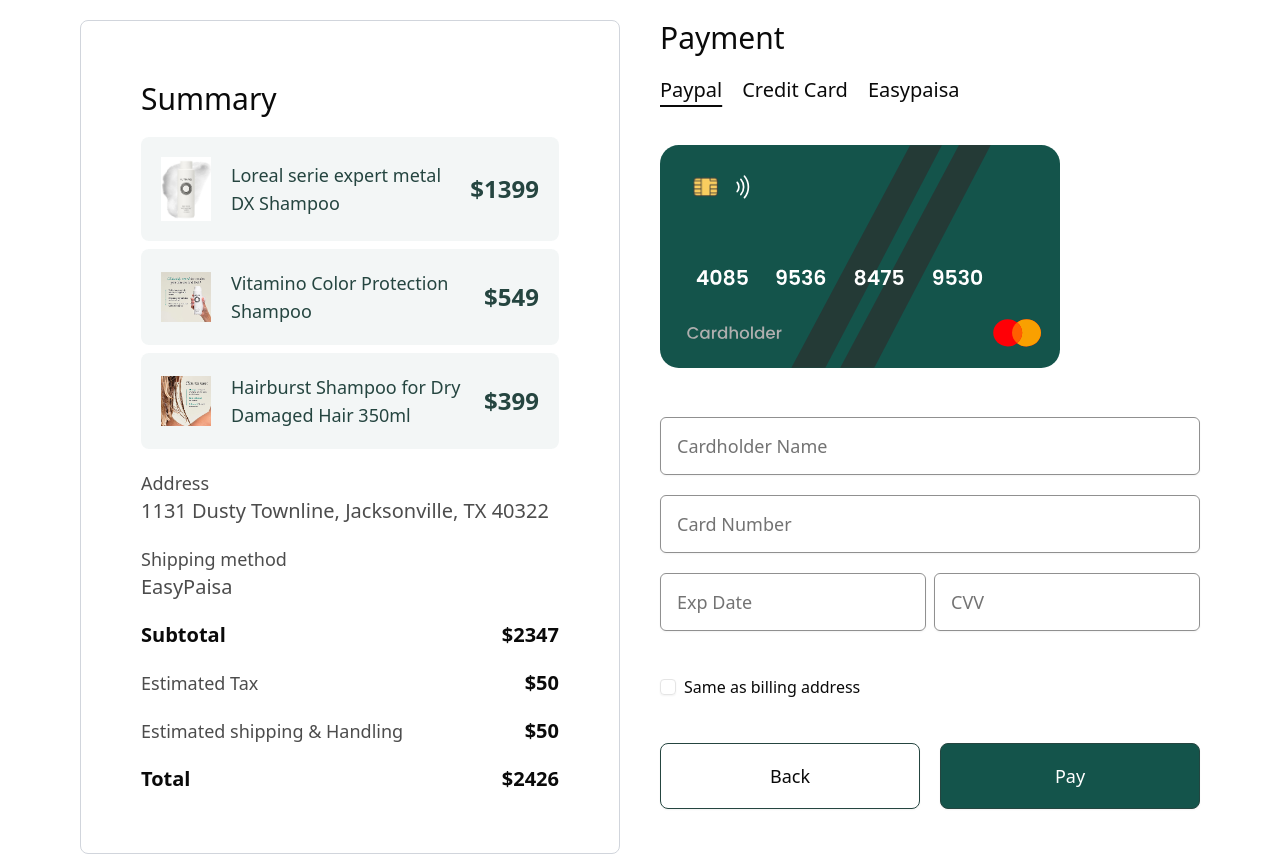
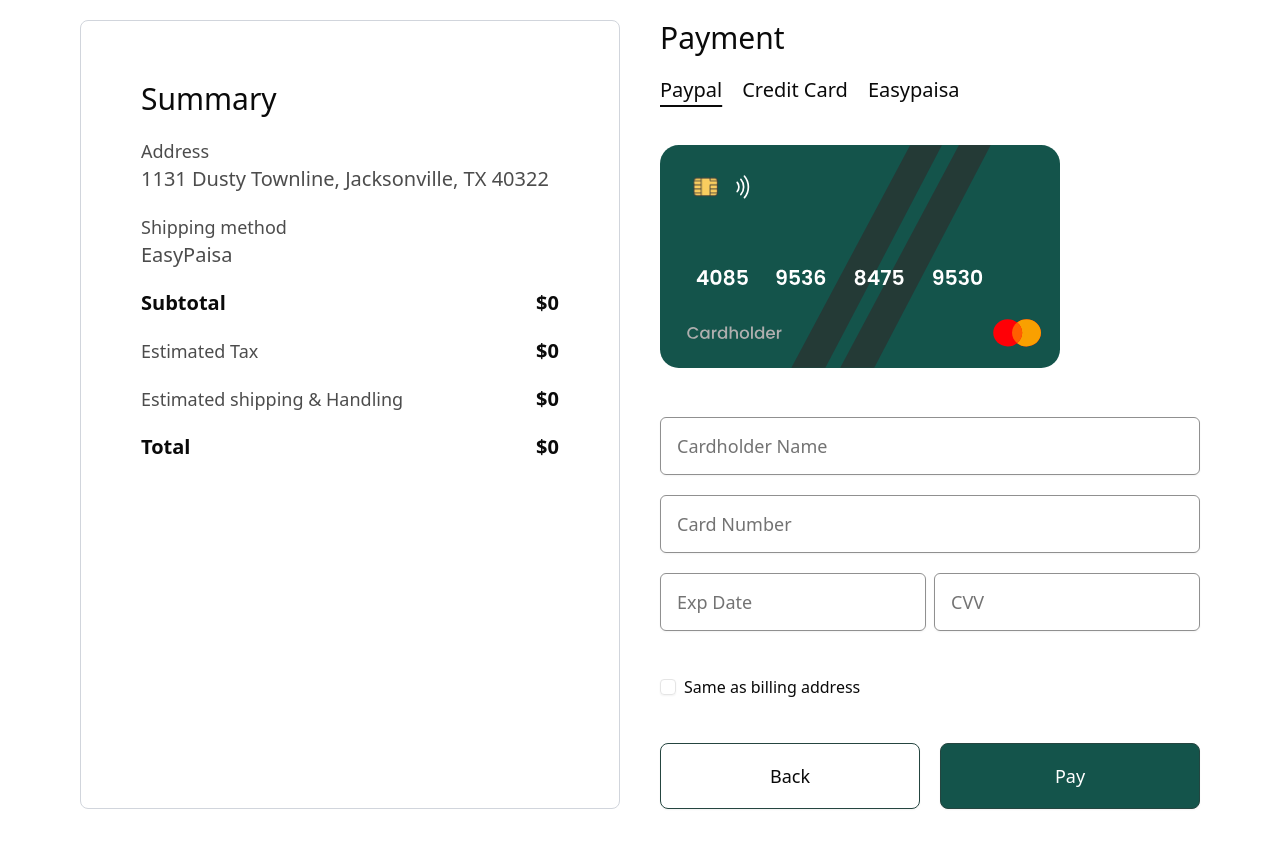
Before and after one commit to FaizanAli-io/Regenerative-Aesthetics-FE, a Next.js app in the folder frontend/: page /payment in a window 1280 px wide. Shown: the part 1700-2556 px from the top of the page. Built offline with nearby package versions, Linux system fonts and the light colour scheme.

Commit message:
Sync order summary with cart store.

```diff
--- a/frontend/app/cart/OrderSummary.tsx
+++ b/frontend/app/cart/OrderSummary.tsx
@@ -1,11 +1,20 @@
+'use client';
+
 import React from 'react';
 import TextField from '../components/TextField';
 import TextFieldLablel from '../components/TextFieldLable';
 import { Button } from '@/components/ui/button';
 import { useCart } from '@/lib/stores/cart';
+import { toast } from 'sonner';
+import { redirect } from 'next/navigation';
 
 const OrderSummary = () => {
   const total = useCart(state => state.cart.totalPrice);
+
+  const handleCheckout = () => {
+    if (total > 0) redirect('/payment');
+    else toast.error('Your cart is empty!');
+  };
 
   return (
     <div className='border-1 border-gray-300 rounded-md p-15 space-y-5'>
@@ -47,7 +56,10 @@
         <p className='font-semibold text-xl'>${total > 0 ? total + 100 : 0}</p>
       </div>
 
-      <Button className='w-full text-xl py-6 mt-4 rounded-sm bg-primary-variant2'>
+      <Button
+        className='w-full text-xl py-6 mt-4 rounded-sm bg-primary-variant2 cursor-pointer'
+        onClick={handleCheckout} // Attach handleCheckout to the button
+      >
         Checkout
       </Button>
     </div>
--- a/frontend/app/payment/OrderSummary.tsx
+++ b/frontend/app/payment/OrderSummary.tsx
@@ -1,37 +1,19 @@
+'use client';
+
 import React from 'react';
 import SummaryItem from './_components/SummaryItem';
-
-const data = [
-  {
-    image: '/images/product/1.png',
-    price: '$1399',
-    text: 'Loreal serie expert metal DX Shampoo',
-  },
-  {
-    image: '/images/product/2.png',
-    price: '$549',
-    text: 'Vitamino Color Protection Shampoo',
-  },
-  {
-    image: '/images/product/3.png',
-    price: '$399',
-    text: 'Hairburst Shampoo for Dry Damaged Hair 350ml ',
-  },
-];
+import { useCart } from '@/lib/stores/cart';
 
 const OrderSummary = () => {
+  const items = useCart(state => state.cart.items);
+  const total = useCart(state => state.cart.totalPrice);
+
   return (
     <div className='border-1 border-gray-300 rounded-md p-15 space-y-5'>
       <h2 className='text-3xl'>Summary</h2>
       <div className=' space-y-2'>
-        {data.map((item, i) => (
-          <SummaryItem
-            image={item.image}
-            text={item.text}
-            price={item.price}
-            key={i}
-          />
-        ))}
+        {items &&
+          items.map(item => <SummaryItem key={item.id} product={item} />)}
       </div>
 
       <div className='text-black/70'>
@@ -46,21 +28,21 @@
 
       <div className='flex justify-between'>
         <p className='font-semibold text-xl'>Subtotal</p>
-        <p className='font-semibold text-xl'>$2347</p>
+        <p className='font-semibold text-xl'>${total}</p>
       </div>
 
       <div className='flex justify-between'>
         <p className='text-black/70 text-lg'>Estimated Tax</p>
-        <p className='font-semibold text-xl'>$50</p>
+        <p className='font-semibold text-xl'>${!total ? 0 : '50'}</p>
       </div>
       <div className='flex justify-between'>
         <p className='text-black/70 text-lg'>Estimated shipping & Handling</p>
-        <p className='font-semibold text-xl'>$50</p>
+        <p className='font-semibold text-xl'>${!total ? 0 : '50'}</p>
       </div>
 
       <div className='flex justify-between'>
         <p className='font-semibold text-xl'>Total</p>
-        <p className='font-semibold text-xl'>$2426</p>
+        <p className='font-semibold text-xl'>${total ? total + 100 : 0}</p>
       </div>
     </div>
   );
--- a/frontend/app/payment/_components/SummaryItem.tsx
+++ b/frontend/app/payment/_components/SummaryItem.tsx
@@ -1,24 +1,24 @@
 import React, { HTMLAttributes } from 'react';
 import Image from 'next/image';
+import { Product } from '@/lib/services/products-service';
 
 interface Props extends HTMLAttributes<HTMLDivElement> {
-  image: string;
-  text: string;
-  price: string;
+  product: Product;
 }
 
-const SummaryItem = ({ image, text, price }: Props) => {
+const SummaryItem = ({ product: { price, title } }: Props) => {
   return (
     <div className='bg-primary-variant2/5 flex items-center justify-between space-x-5 p-5 text-2xl text-primary-darker rounded-md'>
       <Image
-        src={image}
-        alt={text}
+        // !TODO: Remove this hardcoded image and use the product image from the API
+        src='/images/home/shampoo.png'
+        alt={title}
         className='max-w-15 h-auto object-contain'
         width={50}
         height={50}
         objectFit='contain'
       />
-      <p className='text-lg'>{text}</p>
+      <p className='text-lg'>{title}</p>
       <p className='font-semibold text-2xl'>{price}</p>
     </div>
   );
```
